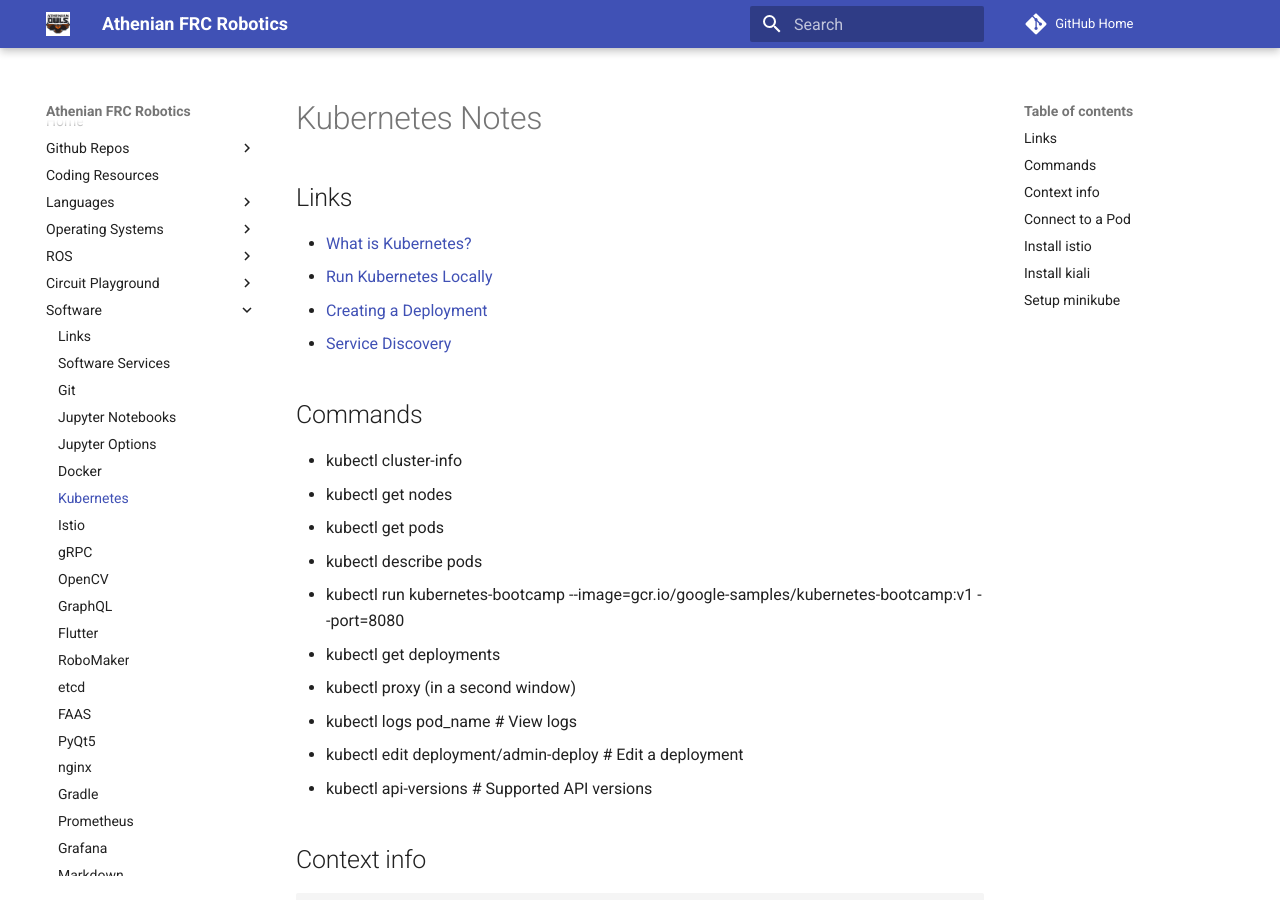
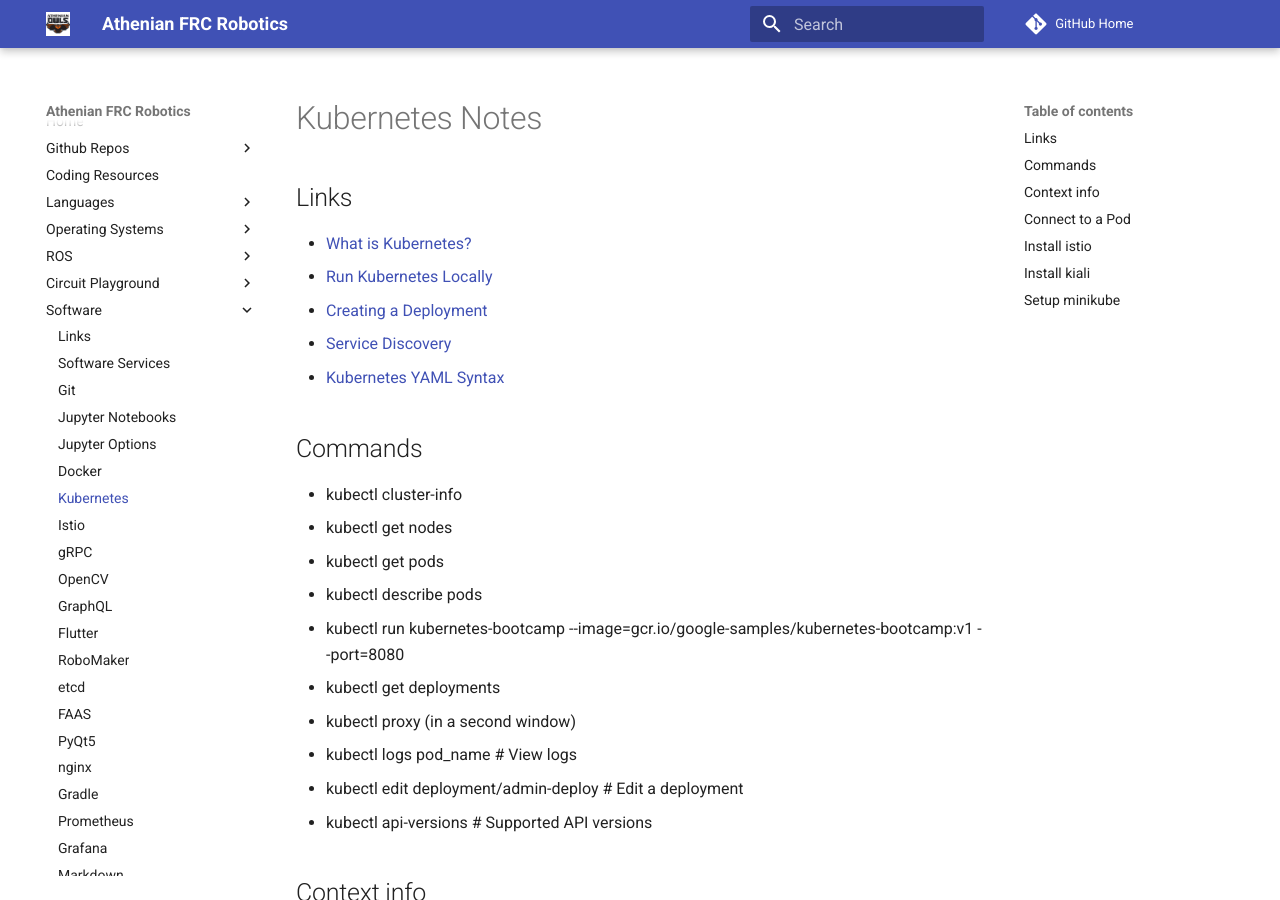
Before and after one commit to athenian-robotics/athenian-robotics-mkdocs, an MkDocs documentation site: the page built from docs/kubernetes.md, in a window 1280 px wide and 900 px high. Built offline with MkDocs 1.6.1 and Material for MkDocs 9.7.7, drawn with Linux system fonts in a browser that asks for light colours; comment, search, counter and statistics services are not loaded.

Commit message:
Update docs

```diff
--- a/docs/kubernetes.md
+++ b/docs/kubernetes.md
@@ -5,6 +5,7 @@
 * [Run Kubernetes Locally](https://github.com/kubernetes/minikube)
 * [Creating a Deployment](https://kubernetes.io/docs/concepts/workloads/controllers/deployment/)
 * [Service Discovery](http://kubernetesbyexample.com/sd/)
+* [Kubernetes YAML Syntax](https://medium.com/better-programming/understanding-kubernetes-yaml-syntax-83359d33f9c2)
 
 ## Commands
 * kubectl cluster-info
```
